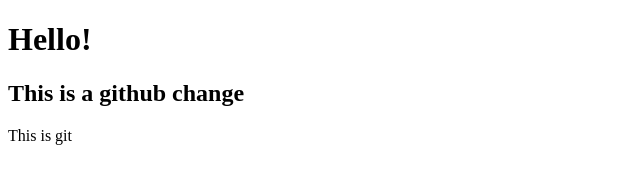
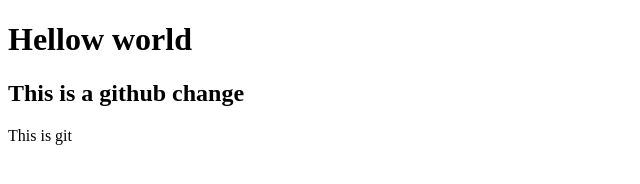
Before and after one commit to DevanshuTripathi/session1, a plain HTML site: page index.html in a window 1280 px wide. Shown: the whole page, without its empty margins (0-640 px from the left). Drawn offline with Linux system fonts and the light colour scheme.

Commit message:
changes heading

```diff
--- a/index.html
+++ b/index.html
@@ -6,7 +6,7 @@
     <title>HEllo</title>
 </head>
 <body>
-    <h1>Hello!</h1>
+    <h1>Hellow world</h1>
     <h2>This is a github change</h2>
     This is git
 </body>
```
